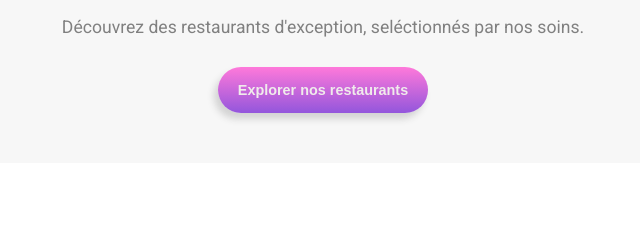
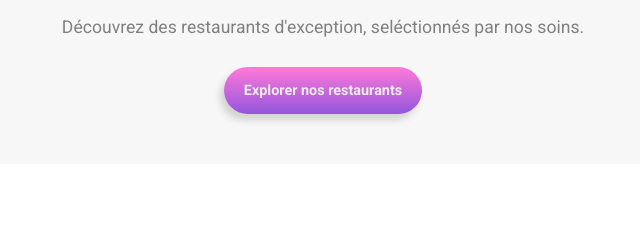
Before and after one commit to 2Bid/AxelSalenbier_3_30032021, a website: page index.html in a window 1280 px wide. Shown: the part 186-423 px from the top of the page, 317-957 px from the left. Drawn offline with Linux system fonts and the light colour scheme; a web font is replaced by a local one.

Commit message:
finition

```diff
--- a/index.html
+++ b/index.html
@@ -27,7 +27,7 @@
      <section class="reserve">
           <h2>Réservez le menu qui vous convient</h2>
           <p>Découvrez des restaurants d'exception, seléctionnés par nos soins.</p>
-          <button><a href="#restaurants">Explorer nos restaurants</a></button>
+          <div><a href="#restaurants">Explorer nos restaurants</a></div>
      </section>
      <!--  FONCTIONNEMENT  -->
      <section class="fonctionnement">
--- a/styles/sass/styles.scss
+++ b/styles/sass/styles.scss
@@ -14,7 +14,7 @@ $font2 : 'Roboto';
 
 .loader{
      height: 100vh;
-     width: 98.5vw;
+     width: 94.5vw;
      position: absolute;
      @include flex-center;
      animation: loader 3s;
@@ -46,6 +46,7 @@ $font2 : 'Roboto';
           }
      }
 }
+
 @keyframes loader {
      95%{opacity: 1;}
      100%{opacity: 0;}
@@ -69,7 +70,14 @@ body{
      padding: 0;
      box-sizing: border-box;
      position: relative;
-     font-family: 'Roboto'
+     font-family: 'Roboto';
+     animation: body 10s forwards
+}
+
+//desactive le scroll pendant le loader
+@keyframes body {
+     from{overflow: hidden;}
+     to{overflow: scroll;}
 }
 a{
      text-decoration: none;
@@ -101,7 +109,7 @@ header {
           color: gray;
           font-size: 1.1rem;
      }
-     button{
+     div{
           padding: 15px 20px;
           margin: 30px;
 
```
Also changed, not shown: styles/css/styles.css, 1 other file.
